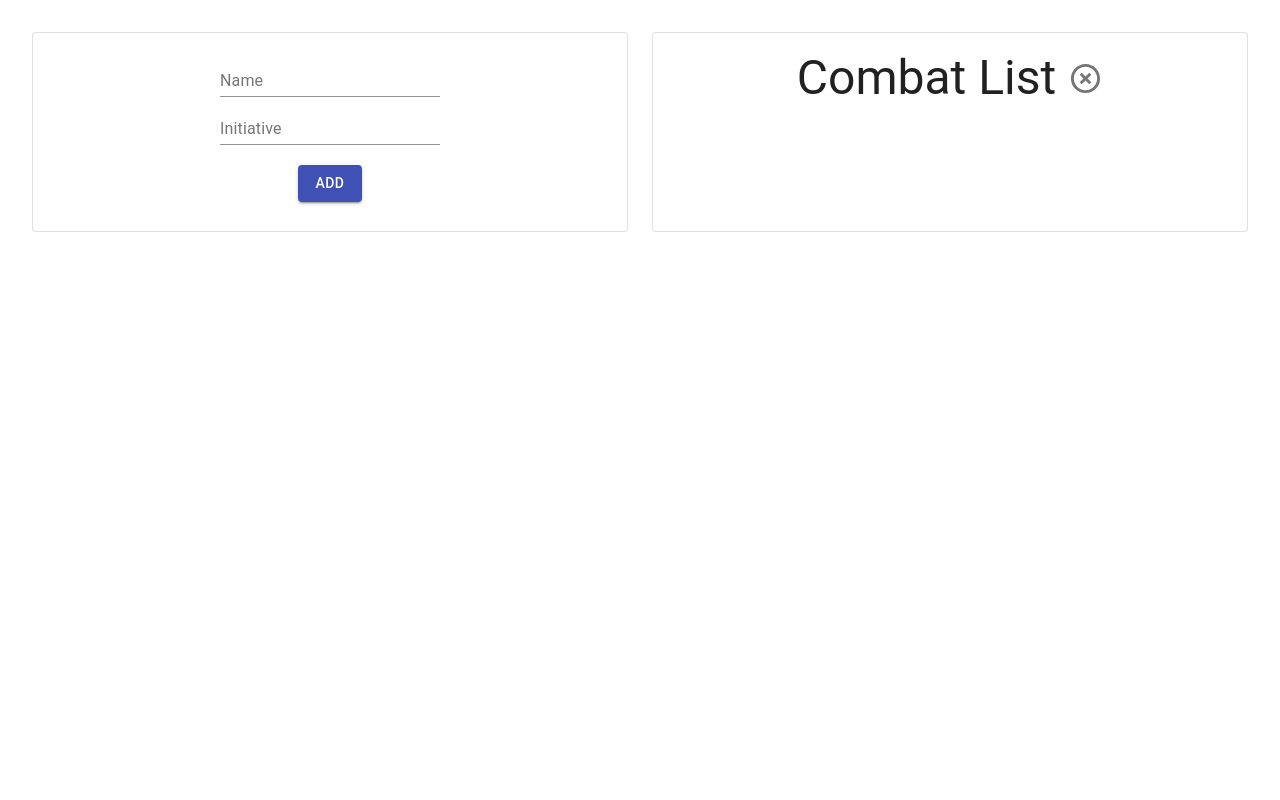
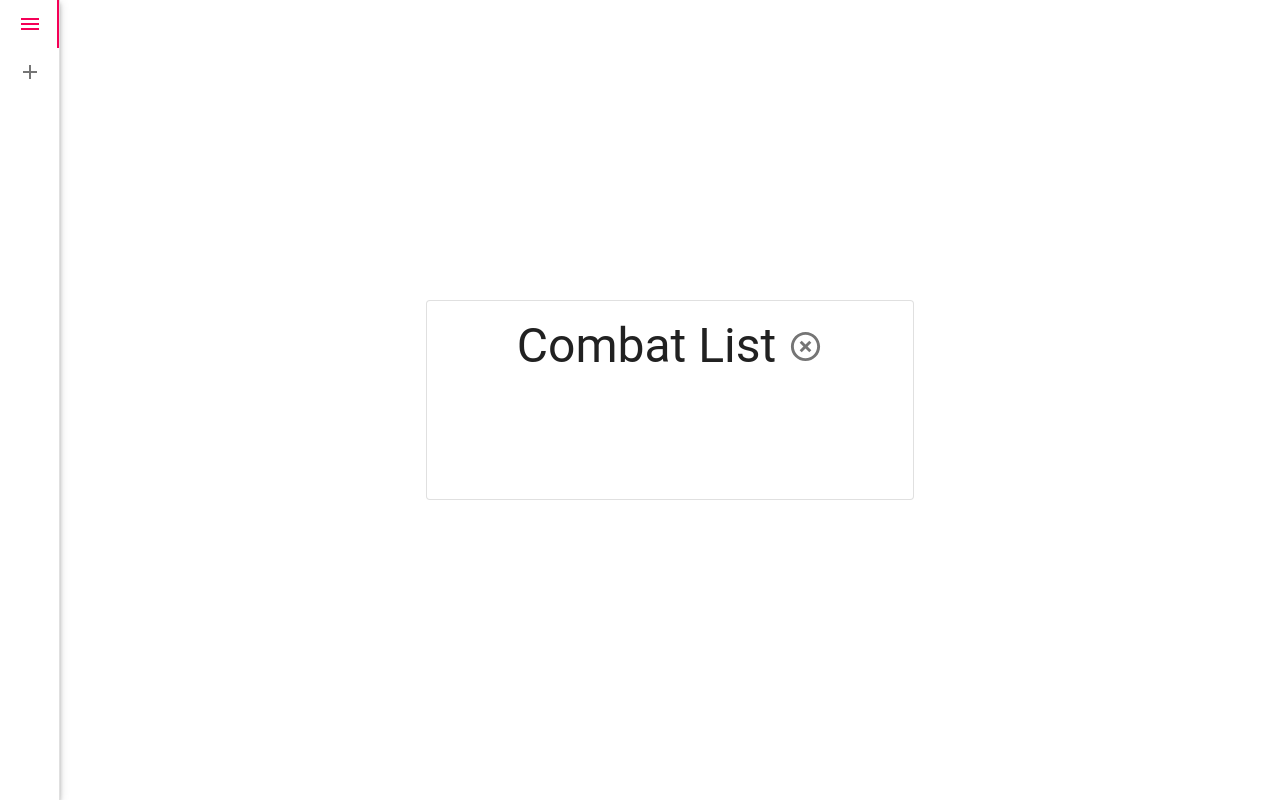
Before and after one commit to artn-dev/rpg-combat-list, a Next.js app: page / in a window 1280 px wide. Built offline with nearby package versions, Linux system fonts and the light colour scheme.

Commit message:
Refactor layout

```diff
--- a/pages/index.tsx
+++ b/pages/index.tsx
@@ -2,66 +2,114 @@ import CombatantInput from '../components/CombatantInput'
 import CombatList from '../components/CombatList'
 import {
   Container,
-  Grid,
   Theme,
-  Card,
-  CardContent
+  Tabs,
+  Tab,
+  Box,
+  Typography
 } from '@material-ui/core'
+import AddIcon from '@material-ui/icons/Add'
+import MenuIcon from '@material-ui/icons/Menu'
 import { makeStyles, createStyles } from '@material-ui/core/styles'
+import { useState, ReactNode, ChangeEvent } from 'react'
+
+
+const tabsWidth = 60
 
 
 const useStyles = makeStyles((theme: Theme) =>
   createStyles({
+    container: {
+      height: "100vh",
+      display: "flex",
+    },
     root: {
       flexGrow: 1,
       padding: "2rem",
+      display: "flex",
+      flexDirection: "column",
+      justifyContent: "center",
     },
-
-    row: {
+    tabs: {
+      width: tabsWidth,
+      borderRight: `1px solid ${theme.palette.divider}`,
+      height: "100%",
+      boxShadow: theme.shadows[4],
+    },
+    tab: {
+      minWidth:tabsWidth,
+    },
+    tabPanel: {
       display: "flex",
-      gap: "5rem",
-      marginTop: "4rem",
-    },
-
-    form: {
-        display: "flex",
-        flexDirection: "column",
-        alignItems: "center",
-    },
-
-    card: {
-      minHeight: 200,
+      flexDirection: "column",
+      justifyContent: "center",
     }
   }),
 )
 
 
-export default function Home() {
+interface TabPanelProps {
+  children: ReactNode
+  index: any
+  value: any
+}
+
+
+const TabPanel = (props: TabPanelProps) => {
+  const { children, index, value, ...other } = props
   const classes = useStyles()
 
   return (
-    <>
-      <Container maxWidth={false} className={classes.root}>
-        <Grid container spacing={3}>
-
-          <Grid item xs={12} md={6}>
-
-            <Card variant="outlined" className={classes.card}>
-                <CardContent className={classes.form}>
-                  <CombatantInput />
-                </CardContent>
-            </Card>
-
-          </Grid>
-
-          <Grid item xs={12} md={6}>
-
-            <CombatList />
-
-          </Grid>
-
-        </Grid>
-      </Container>
-    </>
+    <div
+      role="tabpanel"
+      hidden={value !== index}
+      id={`vertical-tabpanel-${index}`}
+      aria-labelledby={`vertical-tab-${index}`}
+      className={classes.tabPanel}
+      {...other}
+      >
+        { value === index && (
+          <Box p={3}>
+            <Typography>{children}</Typography>
+          </Box>
+        ) }
+      </div>
   )
 }
+
+const Home = () => {
+  const classes = useStyles()
+  const [openTab, setOpenTab] = useState(0)
+
+  const changeTab = (event: ChangeEvent<HTMLInputElement>, newValue: number) => {
+    setOpenTab(newValue)
+  }
+
+  return (
+    <div className={classes.container}>
+      <Tabs
+        value={openTab}
+        onChange={changeTab}
+        orientation="vertical"
+        indicatorColor="secondary"
+        textColor="secondary"
+        variant="fullWidth"
+        className={classes.tabs}
+      >
+        <Tab icon={<MenuIcon />} className={classes.tab} id="vertical-tab-0" aria-controles="vertical-tabpanel-0" />
+        <Tab icon={<AddIcon />} className={classes.tab}  id="vertical-tab-1" aria-controles="vertical-tabpanel-1" />
+      </Tabs>
+
+      <Container maxWidth="sm" className={classes.root}>
+        <TabPanel value={openTab} index={0}>
+          <CombatList />
+        </TabPanel>
+        <TabPanel value={openTab} index={1}>
+          <CombatantInput />
+        </TabPanel>
+      </Container>
+    </div>
+  )
+}
+
+export default Home
```
